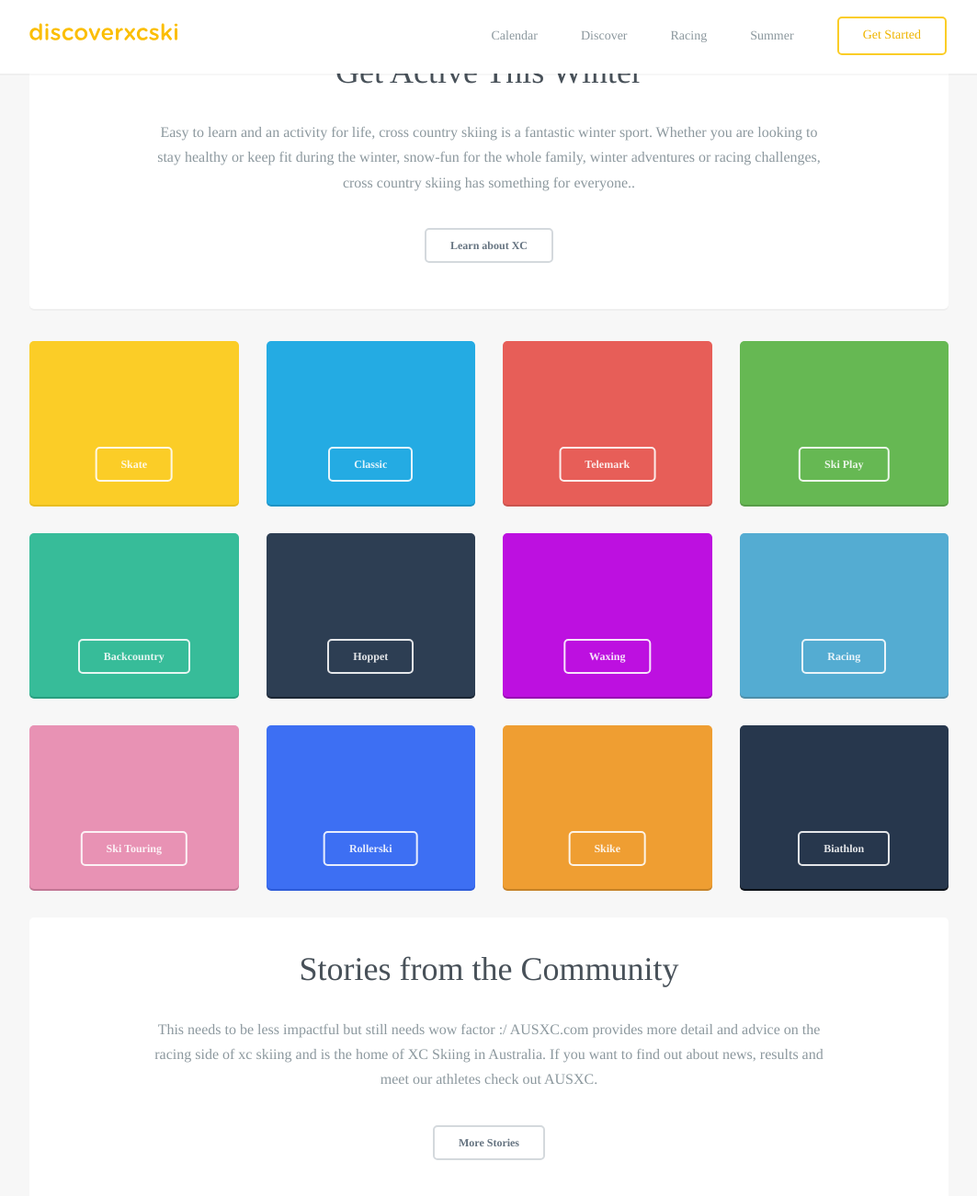
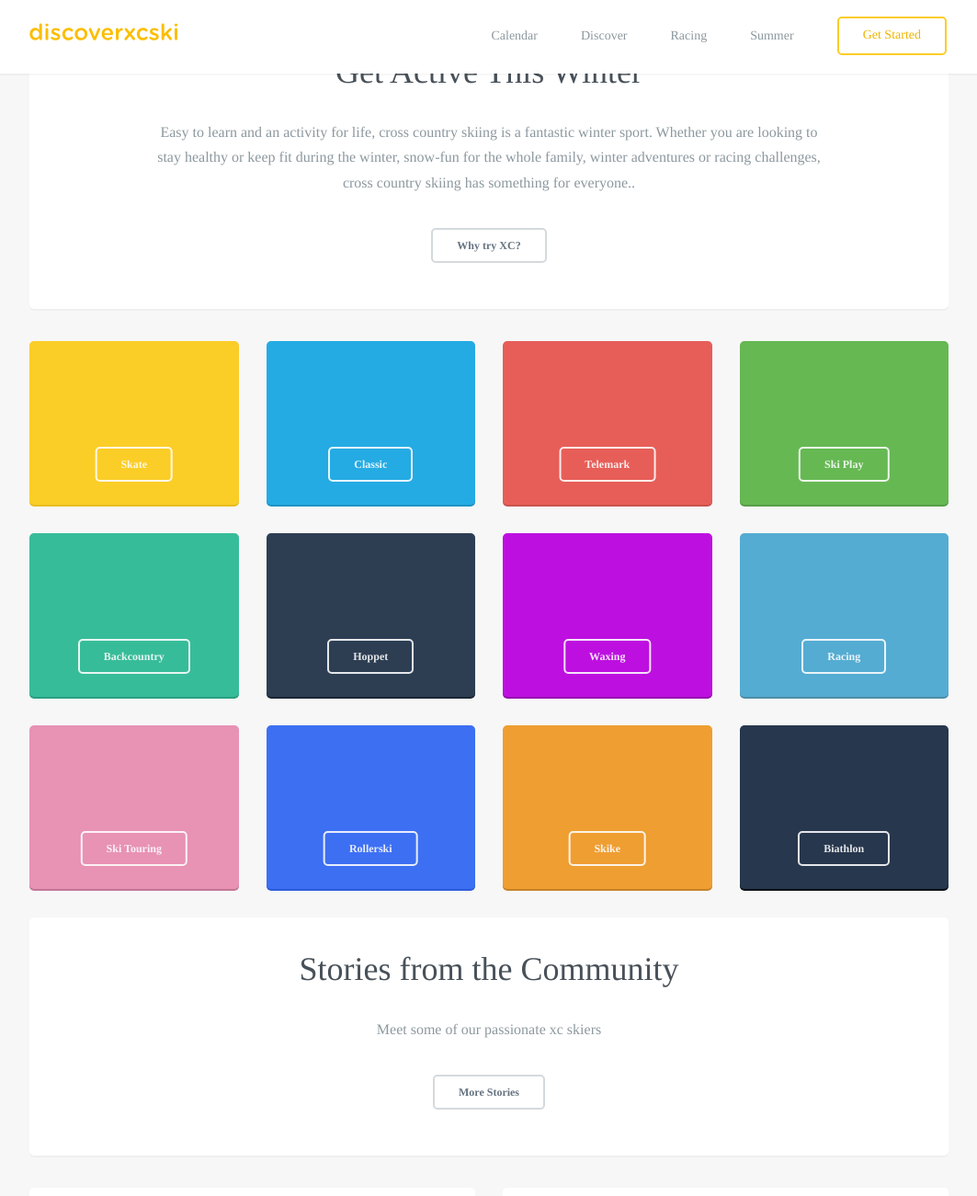
Before and after one commit to robcatto/robcatto.github.io, a Jekyll site: the page index.html, which Jekyll copies as it is, in a window 1280 px wide and 1400 px high, scrolled down 1413 px. Shown: the top 1301 px of the window at 92% size, without its empty margins (108-1171 px from the left). Built offline with Jekyll 4.4.1, drawn with Linux system fonts in a browser that asks for light colours; some web fonts are replaced; Markdown is read by kramdown in place of the engine named in the settings.

Commit message:
Update index.html

```diff
--- a/index.html
+++ b/index.html
@@ -414,7 +414,7 @@
                     <h3 class="homeheading__h3">Get Active This Winter</h3>
                     <p>Easy to learn and an activity for life, cross country skiing is a fantastic winter sport. Whether you are looking to stay healthy or keep fit during the winter, snow-fun for the whole family, winter adventures or racing challenges, cross country skiing has something for everyone..
                      </p>
-                    <a class="button small dark" href="http://discoverxcski.com/discoverxc/" data-featurette="analytics-click-event" data-event-category="button" data-event-action="M: Clicked Design an iOS Game" data-event-label="Source: Homepage Alt" id="featurette-35">Learn about XC</a>
+                    <a class="button small dark" href="http://discoverxcski.com/discoverxc/" data-featurette="analytics-click-event" data-event-category="button" data-event-action="M: Clicked Design an iOS Game" data-event-label="Source: Homepage Alt" id="featurette-35">Why try XC?</a>
                 </section>
 
                 <section class="mobile_section" style="background-color: transparent; box-shadow: none; max-width: 1030px; padding-bottom: 0px; margin-bottom: 0px;">
@@ -508,7 +508,7 @@
 
              <section class="mobile_section">
                 <h3 class="homeheading__h3">Stories from the Community</h3>
-                <p>This needs to be less impactful but still needs wow factor :/ AUSXC.com provides more detail and advice on the racing side of xc skiing and is the home of XC Skiing in Australia. If you want to find out about news, results and meet our athletes check out AUSXC.
+                <p>Meet some of our passionate xc skiers
                 </p>
 
                 <a class="button small dark" href="/racing/event-formats" data-featurette="analytics-click-event" data-event-category="button" data-event-action="M: Clicked Design an iOS Game" data-event-label="Source: Homepage Alt" id="featurette-35">More Stories</a>
```
